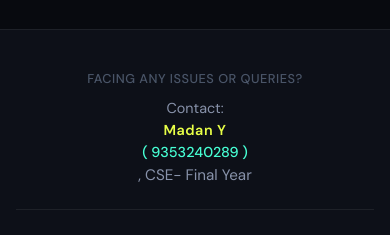
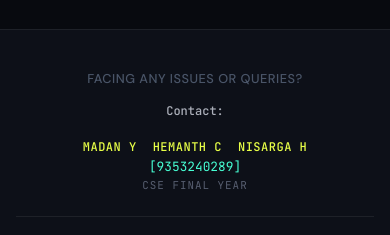
Before and after one commit to madany044/amritayana-2k26, a React (Vite) app: page / in a window 390 px wide. Shown: the part 1061-1296 px from the top of the page. Built offline with nearby package versions, Linux system fonts and the light colour scheme; no server answers; the database is empty.

Commit message:
modified features

```diff
--- a/src/components/Footer.jsx
+++ b/src/components/Footer.jsx
@@ -6,11 +6,15 @@ export default function Footer() {
       <div className={styles.container}>
         <div className={styles.content}>
           <p className={styles.queryText}>Facing any issues or queries?</p>
-          <div className={styles.contactCard}>
-            <span className={styles.label}>Contact:</span>
-            <span className={styles.name}>Madan Y</span>
-            <a href="tel:9353240289" className={styles.phone}>( 9353240289 )</a>
-            <span className={styles.dept}>, CSE- Final Year</span>
+          <p className={styles.contactLabel}>Contact:</p>
+          <div className={styles.contactDetails}>
+            <div className={styles.names}>
+              <span>Madan Y</span>
+              <span>Hemanth C</span>
+              <span>Nisarga H</span>
+            </div>
+            <a href="tel:9353240289" className={styles.phone}>[9353240289]</a>
+            <p className={styles.dept}>CSE Final Year</p>
           </div>
         </div>
         <div className={styles.divider}></div>
--- a/src/components/Footer.module.css
+++ b/src/components/Footer.module.css
@@ -31,32 +31,45 @@
   text-transform: uppercase;
   color: var(--text3);
   font-weight: 500;
+  margin-bottom: 0.25rem;
 }
 
-.contactCard {
+.contactLabel {
+  font-family: var(--font-mono);
+  font-size: 0.75rem;
+  color: var(--text);
+  font-weight: 500;
+  margin-bottom: 0.5rem;
+  opacity: 0.7;
+}
+
+.contactDetails {
+  display: flex;
+  flex-direction: column;
+  align-items: center;
+  gap: 0.25rem;
   font-family: var(--font-body);
-  font-size: 1.1rem;
-  color: var(--text);
+}
+
+.names {
   display: flex;
-  flex-wrap: wrap;
   justify-content: center;
   align-items: center;
-  gap: 0.5rem;
-}
-
-.label {
-  color: var(--text2);
-}
-
-.name {
+  gap: 1.5rem;
+  font-family: var(--font-mono);
+  font-size: 0.85rem;
   color: var(--accent);
-  font-weight: 600;
+  font-weight: 500;
+  margin: 0;
   letter-spacing: 0.5px;
+  text-transform: uppercase;
 }
 
 .phone {
+  font-family: var(--font-mono);
+  font-size: 0.9rem;
   color: var(--accent2);
-  font-weight: 500;
+  font-weight: 400;
   text-decoration: none;
   transition: opacity 0.2s;
 }
@@ -67,9 +80,14 @@
 }
 
 .dept {
+  font-family: var(--font-mono);
+  font-size: 0.75rem;
   color: var(--text2);
   font-weight: 400;
-  font-size: 0.95rem;
+  margin: 0;
+  opacity: 0.6;
+  text-transform: uppercase;
+  letter-spacing: 1px;
 }
 
 .divider {
@@ -96,10 +114,23 @@
     padding: 2.5rem 1rem 1.5rem;
   }
 
-  .contactCard {
-    font-size: 0.9rem;
-    flex-direction: column;
-    gap: 0.25rem;
+  .contactDetails {
+    gap: 0.2rem;
+  }
+
+  .names {
+    font-size: 0.75rem;
+    gap: 1rem;
+    flex-wrap: wrap;
+    max-width: 250px;
+  }
+
+  .phone {
+    font-size: 0.8rem;
+  }
+
+  .dept {
+    font-size: 0.68rem;
   }
 
   .queryText {
```
